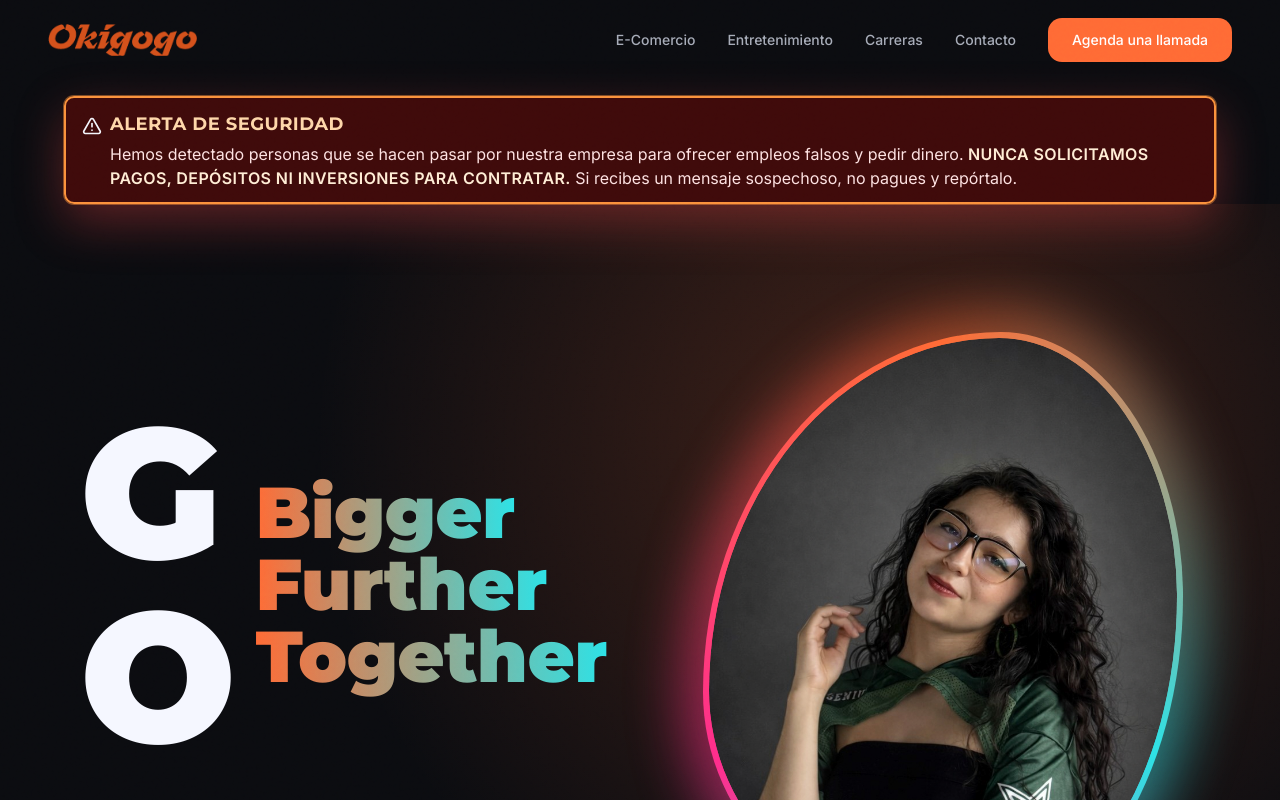
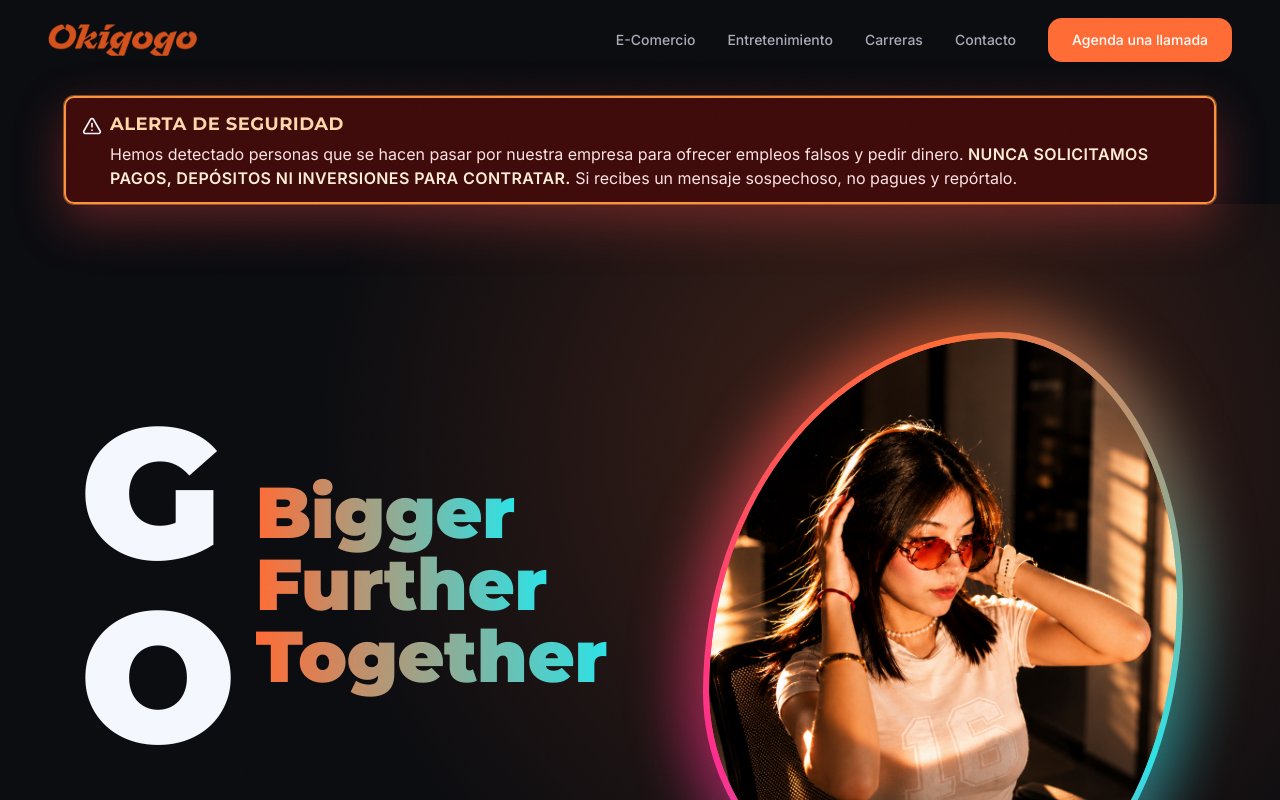
Before and after one commit to EstrellaYC/OkigogoPage, a React (Vite) app: page / in a window 1280 px wide. Shown: the top 800 px of the page. Built offline with nearby package versions, Linux system fonts and the light colour scheme.

Commit message:
Finalize homepage updates

```diff
--- a/src/sections/CareersSection.tsx
+++ b/src/sections/CareersSection.tsx
@@ -90,7 +90,7 @@ const CareersSection = ({ className = '' }: CareersSectionProps) => {
       icon: Star,
       title: 'Conviértete en influencer',
       description: 'Te entrenamos, te guiamos y te conectamos con las mejores oportunidades del mercado.',
-      image: '/images/split-creator.jpg',
+      image: '/images/mari.png',
     },
     {
       icon: TrendingUp,
--- a/src/sections/HeroSection.tsx
+++ b/src/sections/HeroSection.tsx
@@ -1,4 +1,4 @@
-import { useEffect, useRef, useLayoutEffect, useState } from 'react';
+import { useEffect, useRef, useLayoutEffect } from 'react';
 import { useNavigate } from 'react-router-dom';
 import { gsap } from 'gsap';
 import { ScrollTrigger } from 'gsap/ScrollTrigger';
@@ -10,36 +10,14 @@ interface HeroSectionProps {
   className?: string;
 }
 
-const HERO_SLIDES = [
-  '/images/hero-panel-video.jpg',
-  '/images/kenn.jpg',
-  '/images/mari.jpeg',
-  '/images/monse.jpeg',
-  '/images/oliver.jpeg',
-];
-
 const HeroSection = ({ className = '' }: HeroSectionProps) => {
   const navigate = useNavigate();
-  const [activeSlide, setActiveSlide] = useState(0);
-  const [isPaused, setIsPaused] = useState(false);
   const sectionRef = useRef<HTMLElement>(null);
   const headlineRef = useRef<HTMLHeadingElement>(null);
   const ctaRef = useRef<HTMLDivElement>(null);
   const glowRef = useRef<HTMLDivElement>(null);
   const mobilePreviewRef = useRef<HTMLDivElement>(null);
   const heroImageRef = useRef<HTMLDivElement>(null);
-
-  useEffect(() => {
-    if (isPaused) {
-      return;
-    }
-
-    const intervalId = window.setInterval(() => {
-      setActiveSlide((prev) => (prev + 1) % HERO_SLIDES.length);
-    }, 2000);
-
-    return () => window.clearInterval(intervalId);
-  }, [isPaused]);
 
   // Load animation (auto-play on mount)
   useEffect(() => {
@@ -154,24 +132,12 @@ const HeroSection = ({ className = '' }: HeroSectionProps) => {
           <div ref={mobilePreviewRef} className="mb-6 opacity-0 lg:hidden">
             <div className="mobile-hero-frame">
               <div className="mobile-hero-border" />
-              <div
-                className="mobile-hero-clip"
-                onMouseEnter={() => setIsPaused(true)}
-                onMouseLeave={() => setIsPaused(false)}
-              >
-                <div className="relative h-full w-full">
-                  {HERO_SLIDES.map((src, index) => (
+              <div className="mobile-hero-clip">
                 <img
-                      key={src}
-                      src={src}
+                  src="/images/hero-panel-video.jpg"
                   alt="Contenido y livestream para TikTok Shop"
-                      className={`absolute inset-0 h-full w-full object-cover transition-opacity duration-700 ${
-                        index === activeSlide ? 'opacity-100' : 'opacity-0'
-                      }`}
-                      loading={index === 0 ? 'eager' : 'lazy'}
+                  className="h-full w-full object-cover"
                 />
-                  ))}
-                </div>
               </div>
             </div>
           </div>
@@ -213,24 +179,12 @@ const HeroSection = ({ className = '' }: HeroSectionProps) => {
             <div className="lava-lamp-frame">
               <div className="lava-lamp-glow" />
               <div className="lava-lamp-border" />
-              <div
-                className="lava-lamp-clip"
-                onMouseEnter={() => setIsPaused(true)}
-                onMouseLeave={() => setIsPaused(false)}
-              >
-                <div className="relative h-full w-full">
-                  {HERO_SLIDES.map((src, index) => (
+              <div className="lava-lamp-clip">
                 <img
-                      key={src}
-                      src={src}
+                  src="/images/hero-panel-video.jpg"
                   alt="Okigogo - e-commerce de alto impacto"
-                      className={`lava-lamp-image absolute inset-0 transition-opacity duration-700 ${
-                        index === activeSlide ? 'opacity-100' : 'opacity-0'
-                      }`}
-                      loading={index === 0 ? 'eager' : 'lazy'}
+                  className="lava-lamp-image"
                 />
-                  ))}
-                </div>
               </div>
             </div>
           </div>
--- a/src/sections/ShowcaseSection.tsx
+++ b/src/sections/ShowcaseSection.tsx
@@ -10,9 +10,9 @@ interface ShowcaseSectionProps {
 
 const row1 = [
   "/images/oliver.png",
-  "/images/split-creator.jpg",
   "/images/mari.png",
-  "/images/case-card-2.jpg",
+  "/images/kenn.jpg",
+  "/images/monse.png",
 ];
 
 const PhotoStrip = ({ images, direction }: { images: string[]; direction: "left" | "right" }) => {
```
Also changed, not shown: public/images/kenn.jpg, 1 other file (tests, documents, lock files or other folders). Lines whose indentation alone changed are shown as unchanged.
